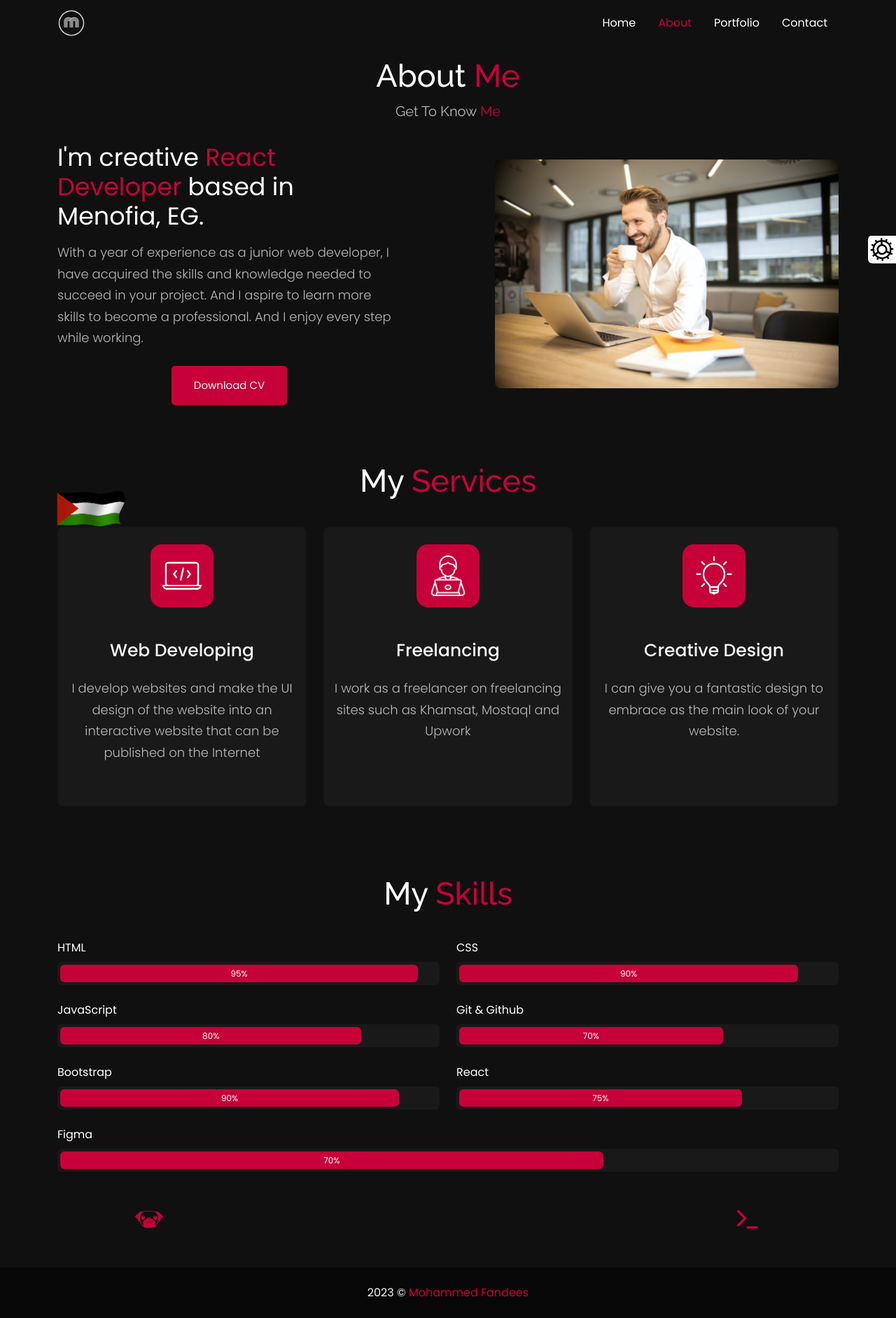
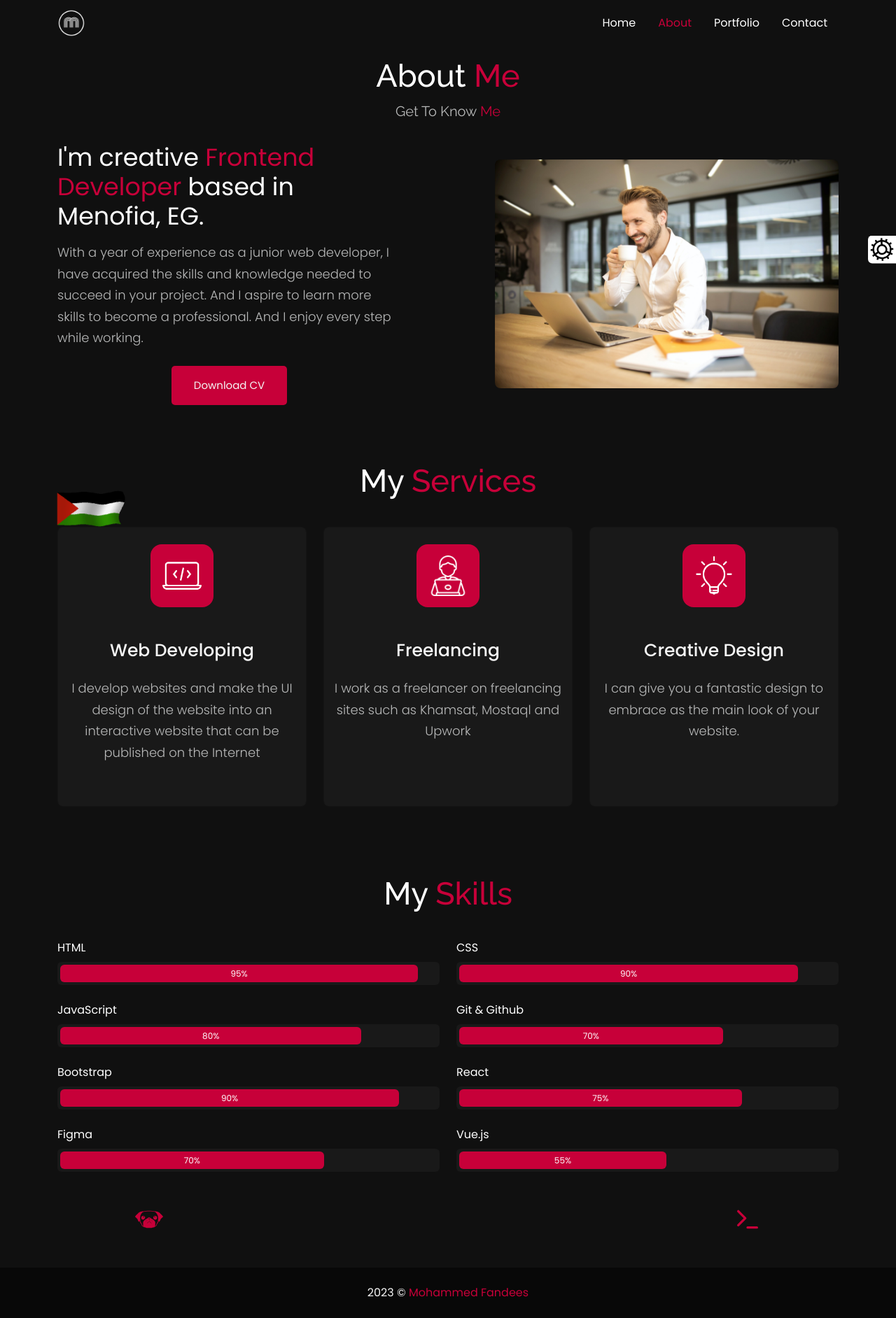
Before and after one commit to mohammed-fandees/my-portfolio, a React (Create React App) app: page /about in a window 1280 px wide. Shown: the whole page at 70% size. Built offline with nearby package versions, Linux system fonts and the light colour scheme; some icons are missing.

Commit message:
add new skill

```diff
--- a/src/pages/About/About.jsx
+++ b/src/pages/About/About.jsx
@@ -16,7 +16,7 @@ export default function About() {
           <div className="col-lg-6 col-md-12">
             <div className="text">
               <h3 className="mb-3">
-                I'm creative <span className="m-transition">React Developer</span> based in Menofia, EG.
+                I'm creative <span className="m-transition">Frontend Developer</span> based in Menofia, EG.
               </h3>
               <p className="mt-3 mb-4">
                 With a year of experience as a junior web developer, I have
--- a/src/pages/About/data.jsx
+++ b/src/pages/About/data.jsx
@@ -42,6 +42,7 @@ const skills = [
   { id: "bs", name: "Bootstrap", level: 90 },
   { id: "react", name: "React", level: 75 },
   { id: "figma", name: "Figma", level: 70 },
+  { id: "vue", name: "Vue.js", level: 55 },
 ];
 
 const icons = [
```
